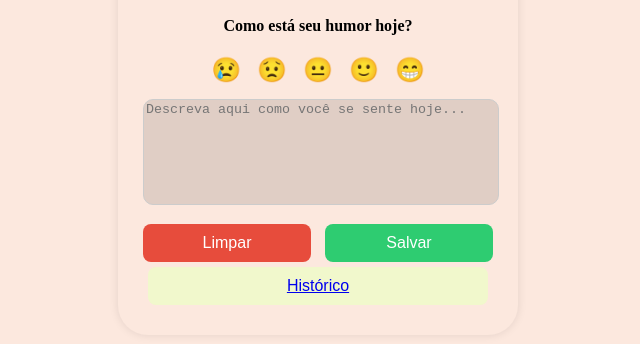
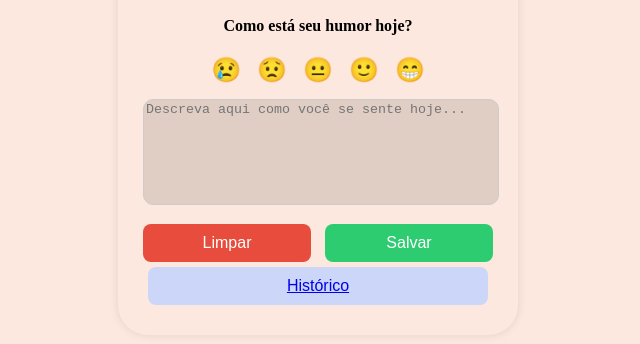
Before and after one commit to MTheusBrandao/PSICare, a plain HTML site: page FrontEnd/psicare/Páginas/descricao.html in a window 1280 px wide. Shown: the part 336-680 px from the top of the page, without its empty margins (322-962 px from the left). Drawn offline with Linux system fonts and the light colour scheme.

```diff
--- a/FrontEnd/psicare/style1.css
+++ b/FrontEnd/psicare/style1.css
@@ -162,7 +162,7 @@
   border: none;
   border-radius: 8px;
   cursor: pointer;
-  background-color: #f1f8cc;
+  background-color: #ccd6f8;
   color: white;
   text-decoration: none;
 }
```
Also changed, not shown: BackEnd/routes/private.js (+0 -9 lines), README.md (added).
